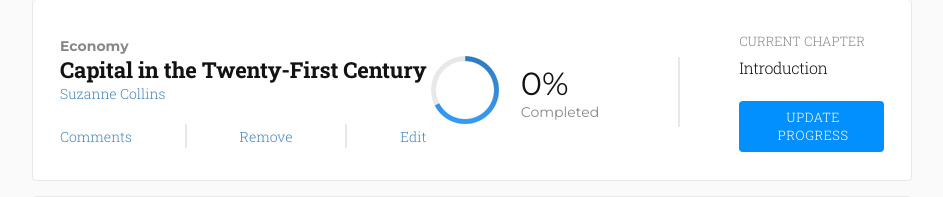
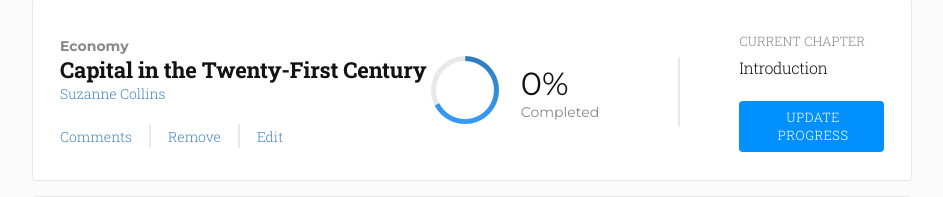
Before and after one commit to ioanniskousis/magic-books, a React (Create React App) app: page / in a window 1280 px wide. Shown: the part 700-897 px from the top of the page, without its empty margins (168-1111 px from the left). Built offline with nearby package versions, Linux system fonts and the light colour scheme.

Commit message:
improved book panel layout

```diff
--- a/src/App.css
+++ b/src/App.css
@@ -203,6 +203,12 @@
   align-items: center;
 }
 
+.bookMenuContainer {
+  display: flex;
+  justify-content: flex-start;
+  align-items: center;
+}
+
 .bookMenu-vline {
   width: 2px;
   height: 24px;
--- a/src/components/book.js
+++ b/src/components/book.js
@@ -26,6 +26,7 @@
           {writer}
         </div>
         <div className="bookMenu">
+          <div className="bookMenuContainer">
             <div>
               <button type="button">
                 Comments
@@ -42,6 +43,7 @@
               <button type="button">
                 Edit
               </button>
+            </div>
           </div>
         </div>
       </div>
```
Lines whose indentation alone changed are shown as unchanged.
